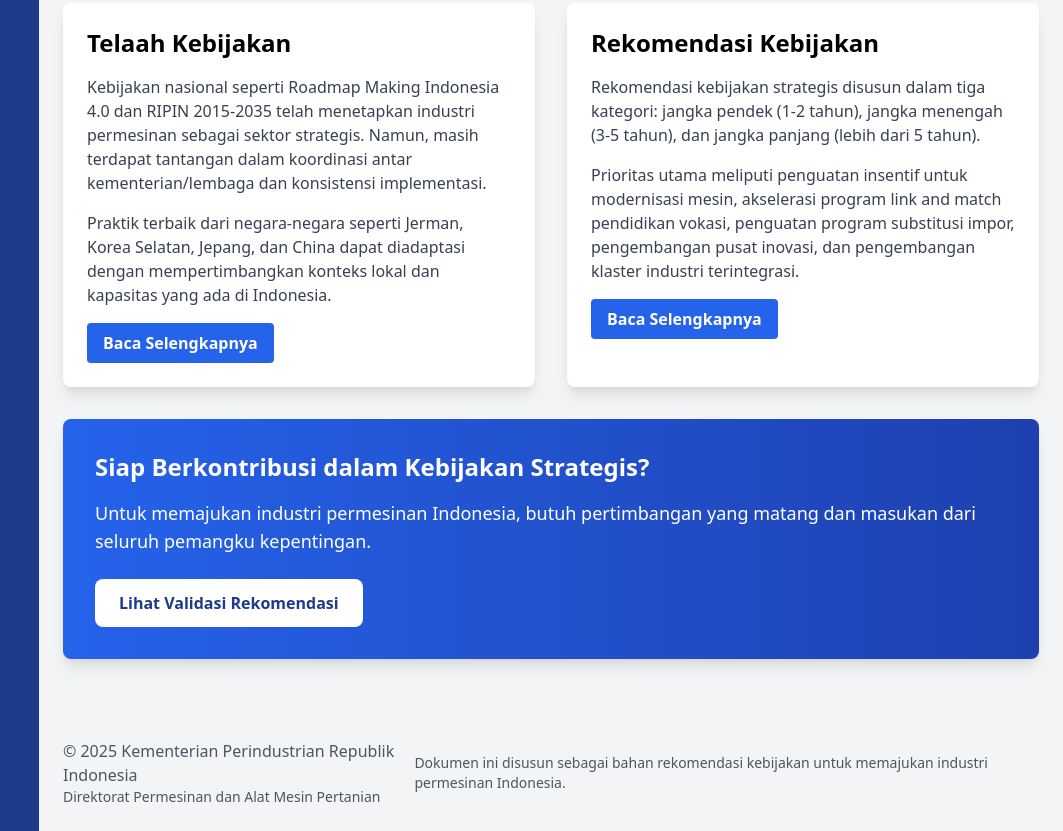
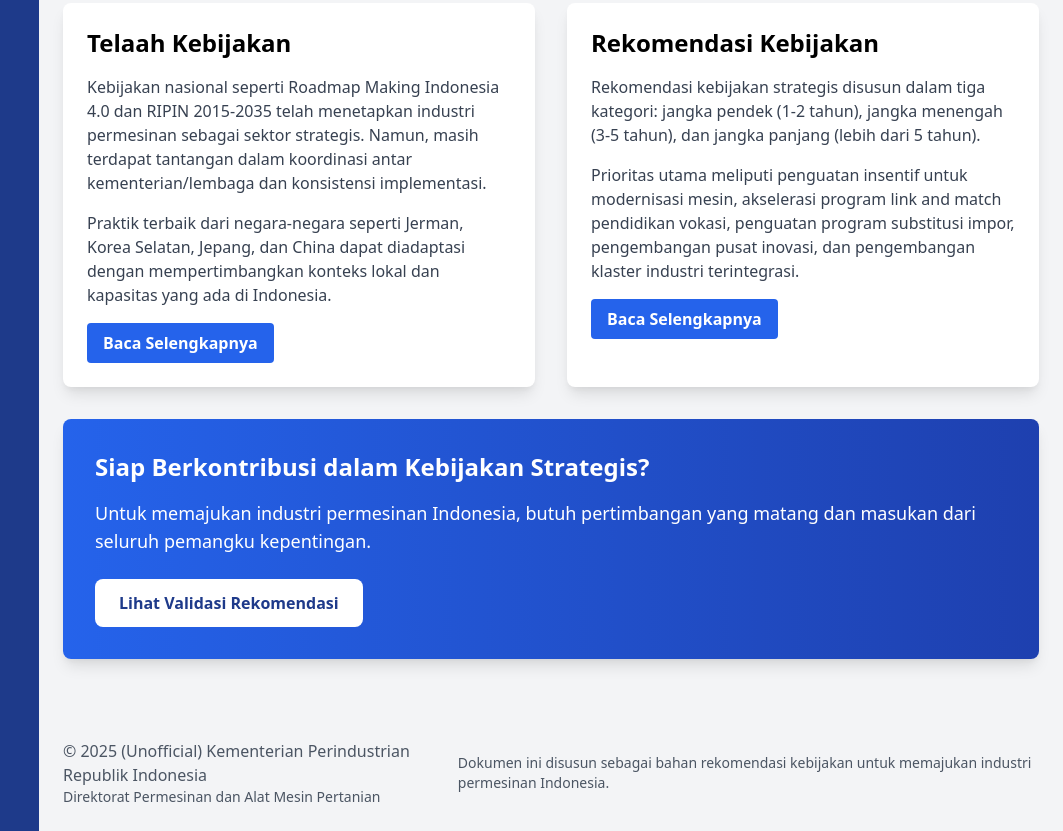
Before and after one commit to ricardosimarmata/industri-permesinan, a plain HTML site: page index.html in a window 1280 px wide. Shown: the part 1725-2556 px from the top of the page, without its empty margins (217-1280 px from the left). Drawn offline with nearby package versions, Linux system fonts and the light colour scheme.

Commit message:
Update index.html

```diff
--- a/index.html
+++ b/index.html
@@ -221,7 +221,7 @@
                     <div class="flex flex-col md:flex-row justify-between items-center">
                         <div class="mb-4 md:mb-0">
                             <p class="text-gray-600">
-                                © 2025 Kementerian Perindustrian Republik Indonesia
+                                © 2025 (Unofficial) Kementerian Perindustrian Republik Indonesia
                             </p>
                             <p class="text-gray-600 text-sm">
                                 Direktorat Permesinan dan Alat Mesin Pertanian
```
